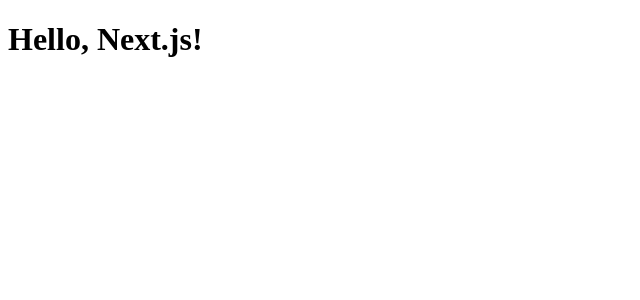
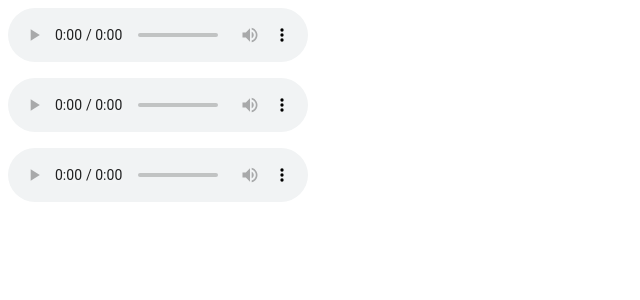
Before and after one commit to ryomaejii/handle-audio-state-with-use-sync-external-store, a Next.js app: page / in a window 1280 px wide. Shown: the top 300 px of the page, without its empty margins (0-640 px from the left). Built offline with nearby package versions, Linux system fonts and the light colour scheme.

Commit message:
feat: Import Audio Player in Page

```diff
--- a/app/page.tsx
+++ b/app/page.tsx
@@ -1,3 +1,17 @@
+import AudioPlayer from "./components/AudioPlayer";
+
 export default function Page() {
-  return <h1>Hello, Next.js!</h1>;
+  return (
+    <div
+      style={{
+        display: "flex",
+        flexDirection: "column",
+        gap: "16px",
+      }}
+    >
+      <AudioPlayer src="sample.mp3" />
+      <AudioPlayer src="sample.mp3" />
+      <AudioPlayer src="sample.mp3" />
+    </div>
+  );
 }
```
